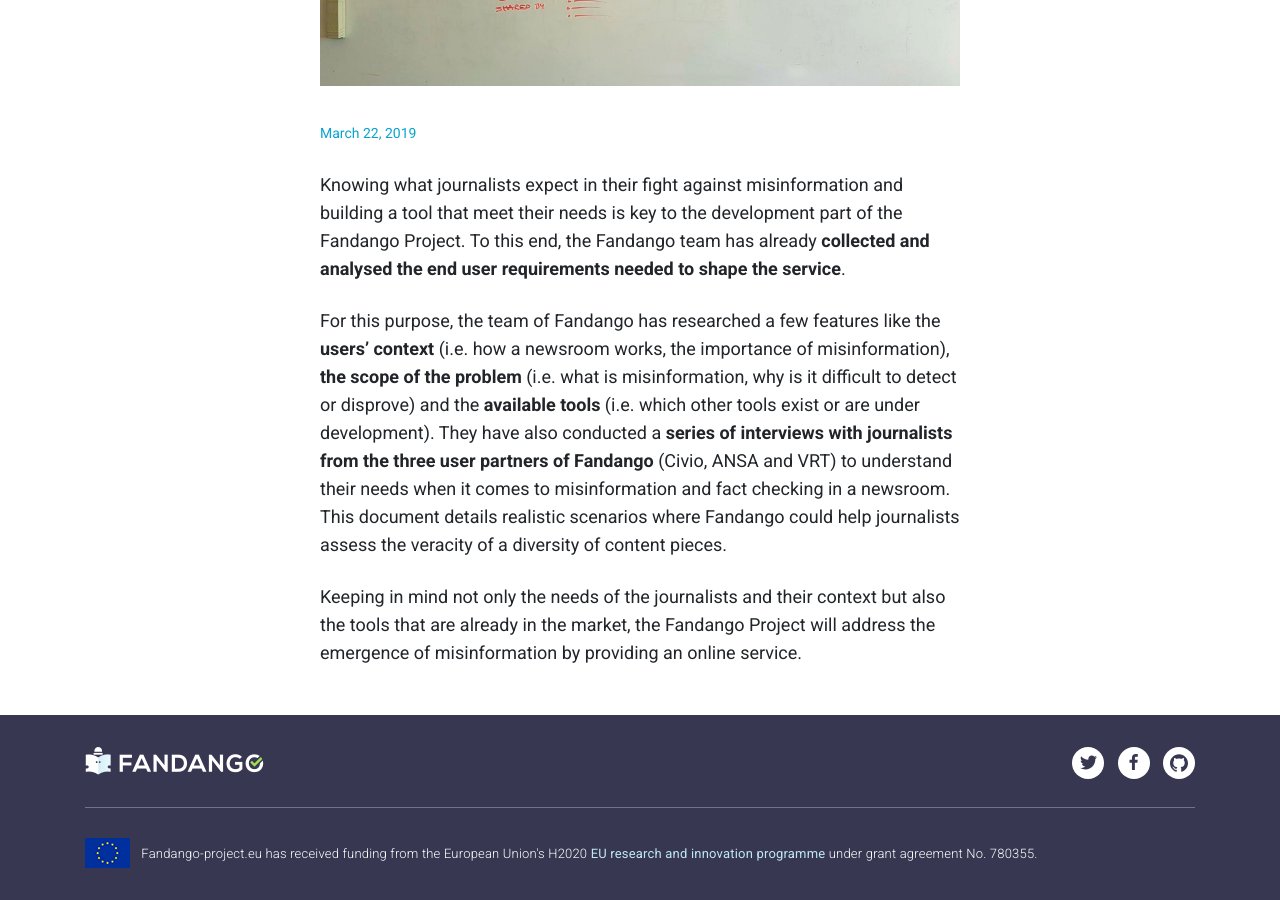
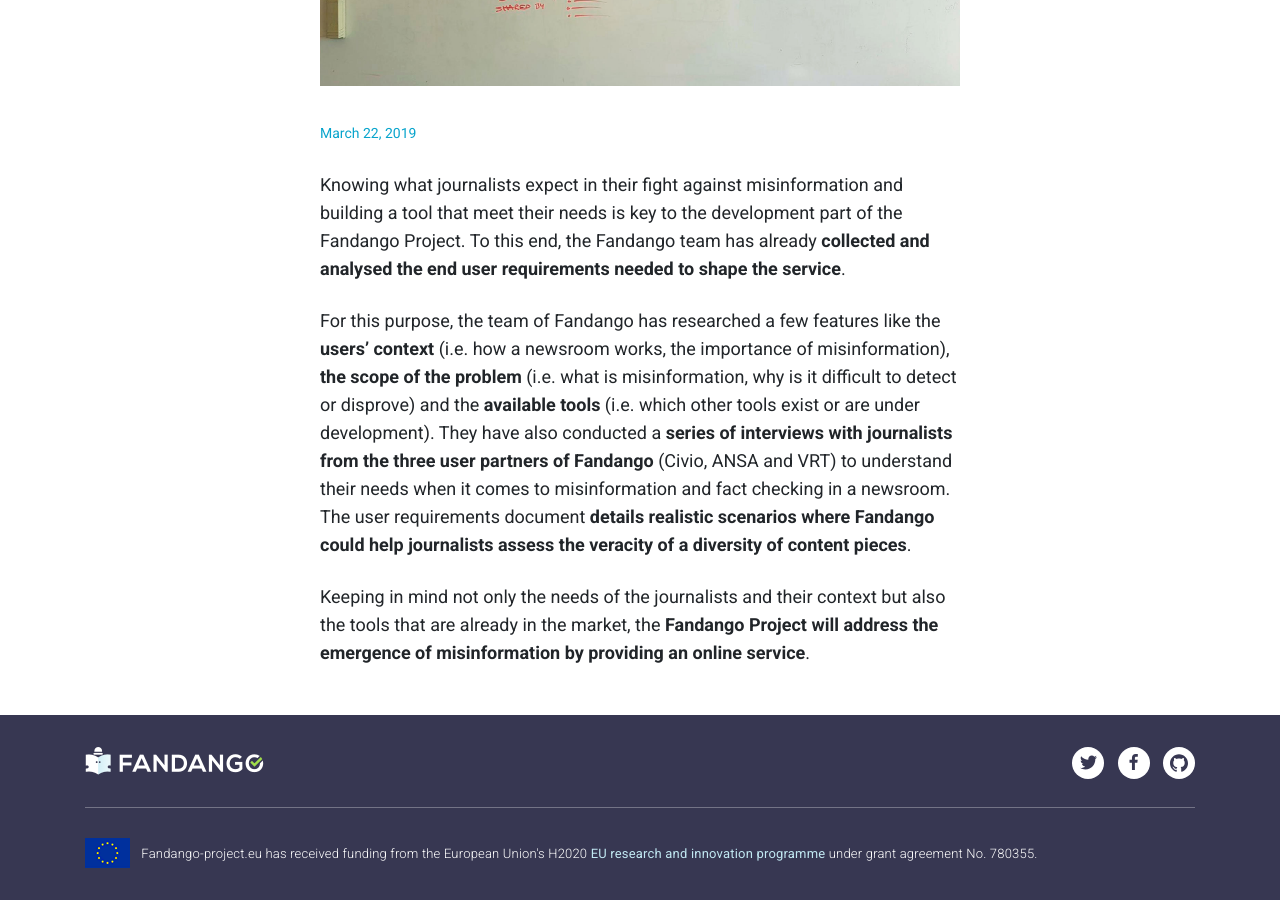
Before and after one commit to fandangOrg/fandango-web, a Jekyll site: the page built from _posts/2019-03-22-thinking-ahead-what-do-journalists-need-to-fact-check-news.markdown, in a window 1280 px wide and 900 px high, scrolled down 689 px. Built offline with Jekyll 4.4.1, drawn with Linux system fonts in a browser that asks for light colours; comment, search, counter and statistics services are not loaded.

Commit message:
Updated Thinking Ahead What Do Journalists Need To Fact Check News

```diff
--- a/_posts/2019-03-22-thinking-ahead-what-do-journalists-need-to-fact-check-news.markdown
+++ b/_posts/2019-03-22-thinking-ahead-what-do-journalists-need-to-fact-check-news.markdown
@@ -8,6 +8,6 @@ image: "/uploads/image1-6f368c.jpg"
 
 Knowing what journalists expect in their fight against misinformation and building a tool that meet their needs is key to the development part of the Fandango Project. To this end, the Fandango team has already **collected and analysed the end user requirements needed to shape the service**.
 
-For this purpose, the team of Fandango has researched a few features like the **users’ context** (i.e. how a newsroom works, the importance of misinformation), **the scope of the problem** (i.e. what is misinformation, why is it difficult to detect or disprove) and the **available tools** (i.e. which other tools exist or are under development). They have also conducted a **series of interviews with journalists from the three user partners of Fandango** (Civio, ANSA and VRT) to understand their needs when it comes to misinformation and fact checking in a newsroom. This document details realistic scenarios where Fandango could help journalists assess the veracity of a diversity of content pieces.
+For this purpose, the team of Fandango has researched a few features like the **users’ context** (i.e. how a newsroom works, the importance of misinformation), **the scope of the problem** (i.e. what is misinformation, why is it difficult to detect or disprove) and the **available tools** (i.e. which other tools exist or are under development). They have also conducted a **series of interviews with journalists from the three user partners of Fandango** (Civio, ANSA and VRT) to understand their needs when it comes to misinformation and fact checking in a newsroom. The user requirements document **details realistic scenarios where Fandango could help journalists assess the veracity of a diversity of content pieces**.
 
-Keeping in mind not only the needs of the journalists and their context but also the tools that are already in the market, the Fandango Project will address the emergence of misinformation by providing an online service.
+Keeping in mind not only the needs of the journalists and their context but also the tools that are already in the market, the **Fandango Project will address the emergence of misinformation by providing an online service**.
```
